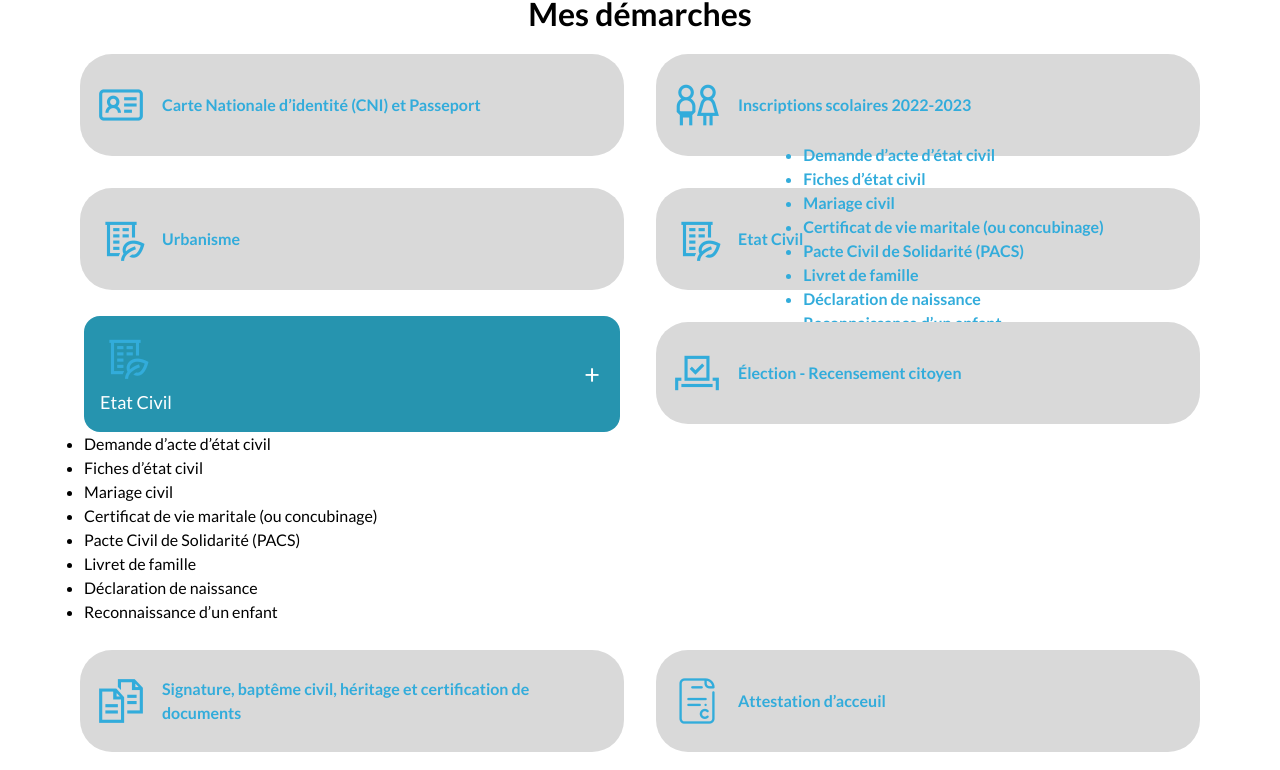
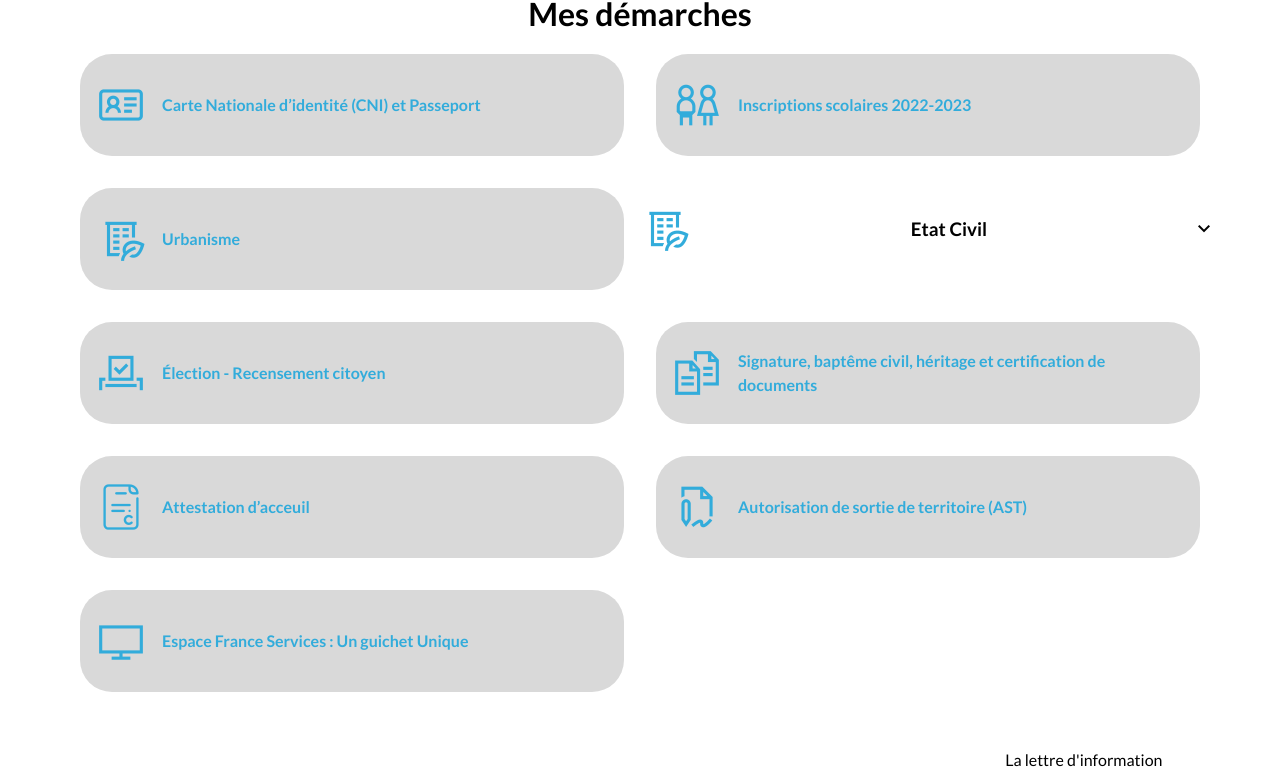
Before and after one commit to ralixt/SAE4-Beuzeville, a React (Vite) app in the folder beuzeville/: page /demarches in a window 1280 px wide. Shown: the part 616-1386 px from the top of the page. Built offline with nearby package versions, Linux system fonts and the light colour scheme; a web font is replaced by a local one.

Commit message:
modification demarche

```diff
--- a/beuzeville/index.html
+++ b/beuzeville/index.html
@@ -16,6 +16,5 @@
   <body>
     <div id="root"></div>
     <script type="module" src="/src/main.jsx"></script>
-    <script src="./src/components/script.js"></script>
   </body>
 </html>
--- a/beuzeville/src/CSS/Demarches.css
+++ b/beuzeville/src/CSS/Demarches.css
@@ -73,49 +73,78 @@
 
 
 
+/*.contentBox {*/
+/*    position: relative;*/
+/*    margin: 10px 20px;*/
+/*}*/
+
+/*.contentBox .label {*/
+/*    position: relative;*/
+/*    padding: 1rem;*/
+/*    background-color: #2694af;*/
+/*    border-radius: 1rem;*/
+/*    color: white;*/
+/*    cursor: pointer;*/
+/*    font-size: large;*/
+/*}*/
+
+/*.contentBox .label::before {*/
+/*    content: '+';*/
+/*    position: absolute;*/
+/*    top: 50%;*/
+/*    right: 20px;*/
+/*    transform: translateY(-50%);*/
+/*    font-size: 1.5em;*/
+
+/*}*/
+
+/*.contentBox.act .label::before {*/
+/*    content: '-';*/
+/*}*/
+
+
+/*.contentBox .content {*/
+/*    position: relative;*/
+/*    background-color:antiquewhite;*/
+/*    border-bottom-left-radius: 2rem;*/
+/*    border-bottom-right-radius: 2rem;*/
+/*    height: 0;*/
+/*    overflow: hidden;*/
+/*    transition: 0.5s;*/
+/*    overflow-y: auto;*/
+/*    margin: 0 16px 0 15px;*/
+/*}*/
+
+/*.contentBox.act .content {*/
+/*    height: 900px;*/
+/*    padding: 10px;*/
+/*}*/
+
+
+
 .contentBox {
-    position: relative;
-    margin: 10px 20px;
-}
+    max-width: 700px;
+    margin-top: 2rem;
 
-.contentBox .label {
-    position: relative;
-    padding: 1rem;
-    background-color: #2694af;
-    border-radius: 1rem;
-    color: white;
+    padding-bottom: 1rem;
+
     cursor: pointer;
-    font-size: large;
-}
-
-.contentBox .label::before {
-    content: '+';
-    position: absolute;
-    top: 50%;
-    right: 20px;
-    transform: translateY(-50%);
-    font-size: 1.5em;
 
 }
 
-.contentBox.act .label::before {
-    content: '-';
+.label {
+    display: flex;
+    justify-content: space-between;
+    align-items: center;
+
 }
 
-
-.contentBox .content {
-    position: relative;
-    background-color:antiquewhite;
-    border-bottom-left-radius: 2rem;
-    border-bottom-right-radius: 2rem;
-    height: 0;
+.contenu {
+    max-height: 0;
     overflow: hidden;
-    transition: 0.5s;
-    overflow-y: auto;
-    margin: 0 16px 0 15px;
+    transition: max-height 0.3s ease;
 }
 
-.contentBox.act .content {
-    height: 900px;
-    padding: 10px;
+.contentBox.active .contenu {
+    max-height: 300px;
 }
--- a/beuzeville/src/components/Demarches.jsx
+++ b/beuzeville/src/components/Demarches.jsx
@@ -14,6 +14,22 @@ import guichet from '../assets/Demarches/moniteur.png'
 
 
 export function Demarches(){
+
+
+
+    function clickEtatCivil() {
+        const faqs = document.querySelectorAll(".contentBox");
+
+        faqs.forEach((faq) => {
+            faq.addEventListener("click",() => {
+                console.log("oui")
+                faq.classList.toggle("active");
+            })
+        })
+
+    }
+
+    console.log("ok")
 
     return <>
 
@@ -41,10 +57,19 @@ export function Demarches(){
                         <p>Urbanisme</p>
                     </div>
 
-                    <div className="demarcheBox">
-                        <img src={etatCivil} alt="Logo Etat Civil" className="demarcheIcon"/>
-                        <p>Etat Civil</p>
-                        <div className="demarcheListe">
+
+
+
+
+                    <div className="contentBox" onClick={clickEtatCivil}>
+                        <div className="label">
+                            <img src={etatCivil} alt="Logo Etat Civil" className="demarcheIcon"/>
+                            <h3>Etat Civil</h3>
+
+                            <span className="material-symbols-outlined">expand_more</span>
+                        </div>
+
+                        <div className="contenu">
                             <ul>
                                 <li>Demande d’acte d’état civil</li>
                                 <li>Fiches d’état civil</li>
@@ -56,27 +81,6 @@ export function Demarches(){
                                 <li>Reconnaissance d’un enfant</li>
                             </ul>
                         </div>
-                    </div>
-
-                    <div className="contentBox">
-                        <div className="label">
-                            <img src={etatCivil} alt="Logo Etat Civil" className="demarcheIcon"/>
-                            <p>Etat Civil</p>
-                        </div>
-                        <div className="contnenu">
-                            <ul>
-                                <li>Demande d’acte d’état civil</li>
-                                <li>Fiches d’état civil</li>
-                                <li>Mariage civil</li>
-                                <li>Certificat de vie maritale (ou concubinage)</li>
-                                <li>Pacte Civil de Solidarité (PACS)</li>
-                                <li>Livret de famille</li>
-                                <li>Déclaration de naissance</li>
-                                <li>Reconnaissance d’un enfant</li>
-                            </ul>
-
-                        </div>
-
                     </div>
 
 
@@ -116,7 +120,6 @@ export function Demarches(){
             </div>
 
         </div>
-        <script src="script.js"></script>
 
     </>
 
--- a/beuzeville/src/components/script.js
+++ /dev/null
@@ -1,17 +0,0 @@
-// const accordion = document.getElementsByClassName("contentBox");
-// for (i = 0; i< accordion.length; i++ ){
-//     accordion[i].addEventListener('click', function () {
-//         this.classList.toggle('act')
-//     })
-// }
-//
-console.log("ok")
-const accordions = document.querySelectorAll(".contentBox");
-accordions.forEach((accordion) => {
-    accordion.addEventListener("click", () => {
-        accordion.classList.toggle('act')
-        console.log("oui")
-    })
-})
-
-console.log("non")
```
